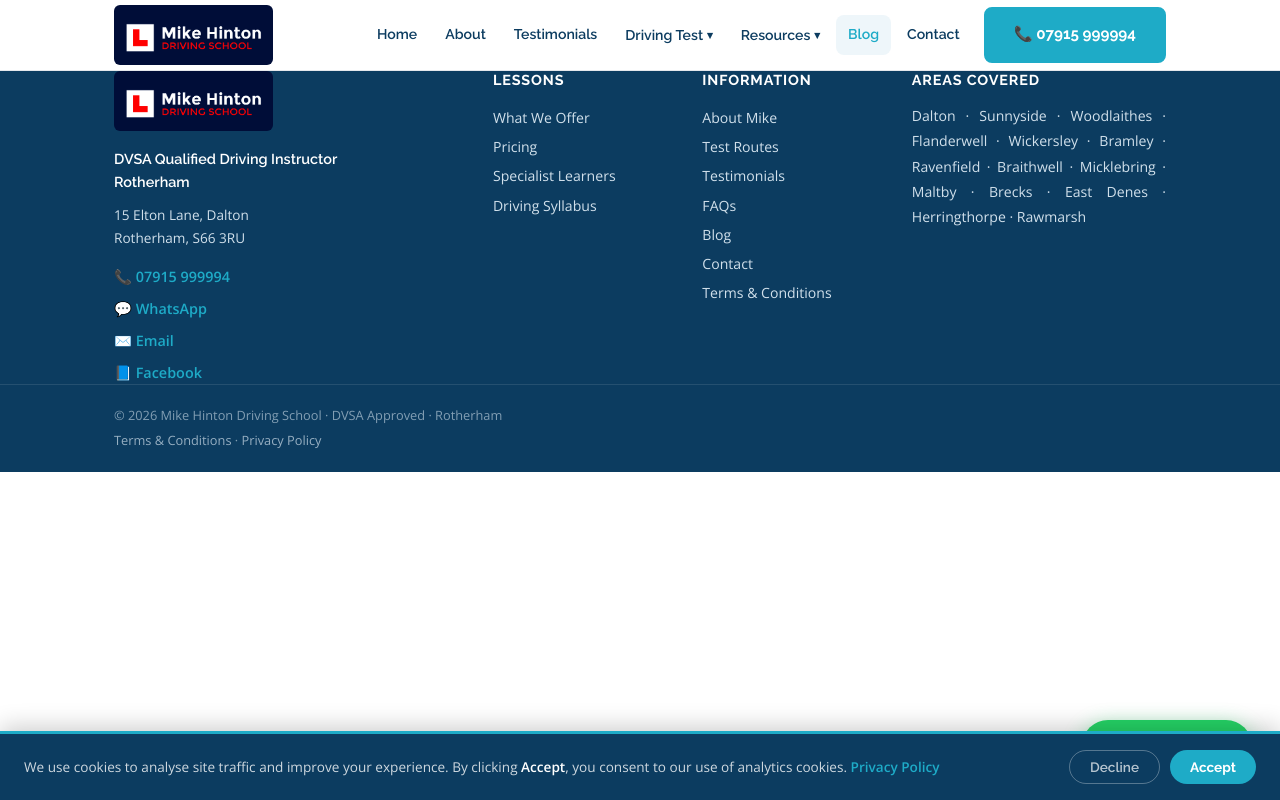
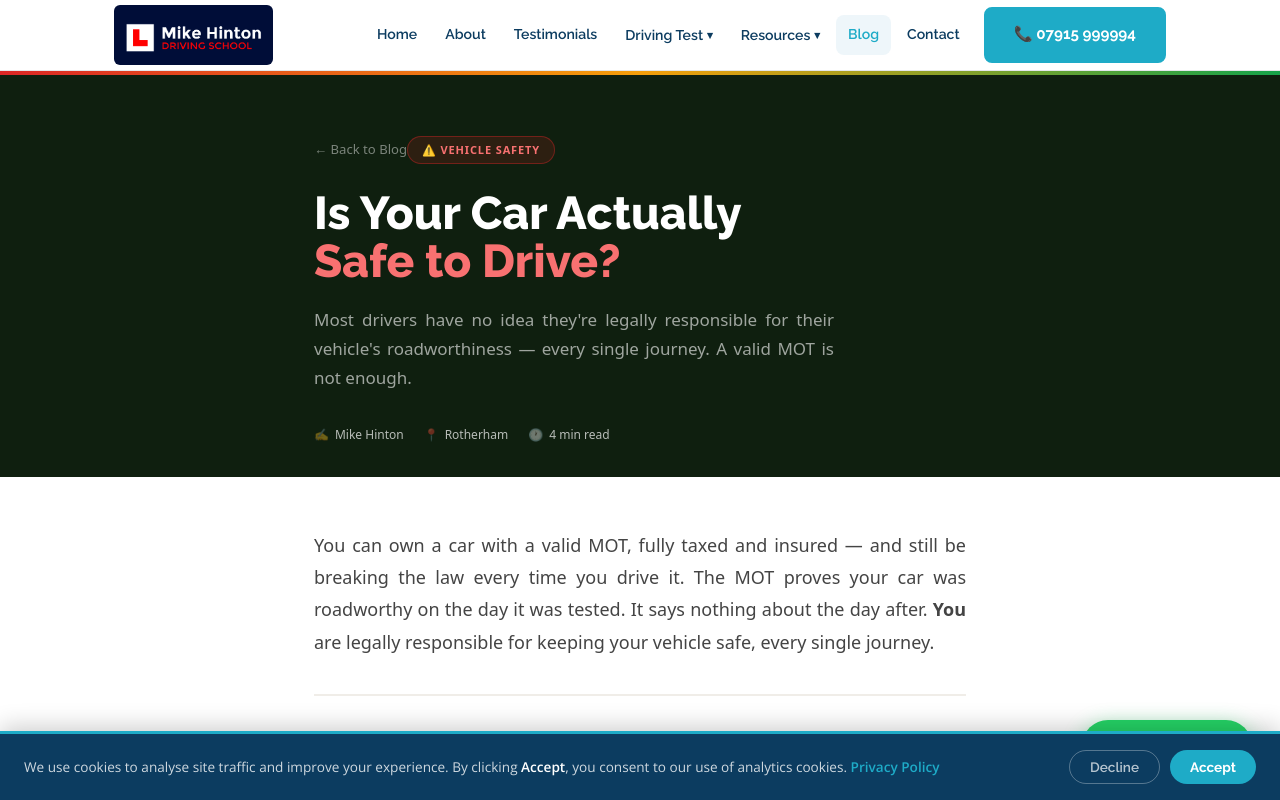
Before and after one commit to mikehinton-wq/mods-website, a React (Vite) app: page /blog/is-your-car-safe-to-drive in a window 1280 px wide. Shown: the top 800 px of the page. Built offline with nearby package versions, Linux system fonts and the light colour scheme.

Commit message:
Update site

```diff
--- a/src/App.jsx
+++ b/src/App.jsx
@@ -87,6 +87,7 @@ export default function App() {
           <Route path="/blog/consistency-beats-intensity" element={<BlogConsistency />} />
           <Route path="/blog/when-you-are-your-best-self" element={<BlogBestSelf />} />
           <Route path="/blog/how-to-get-rid-of-nerves" element={<BlogGetRidOfNerves />} />
+          <Route path="/blog/is-your-car-safe-to-drive" element={<BlogVehicleSafe />} />
           <Route path="/faqs"                      element={<FAQs />} />
           <Route path="/driving-syllabus"          element={<DrivingSyllabus />} />
           <Route path="/contact"                   element={<Contact />} />
```
